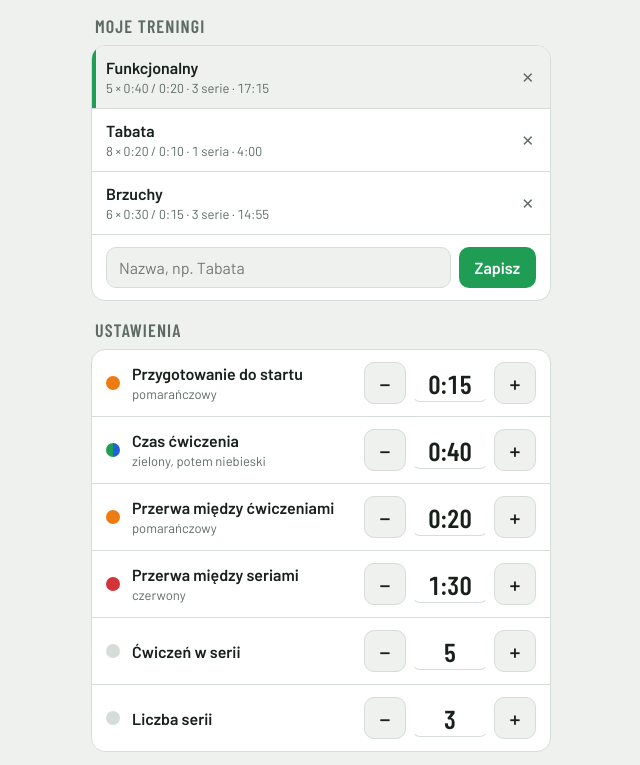
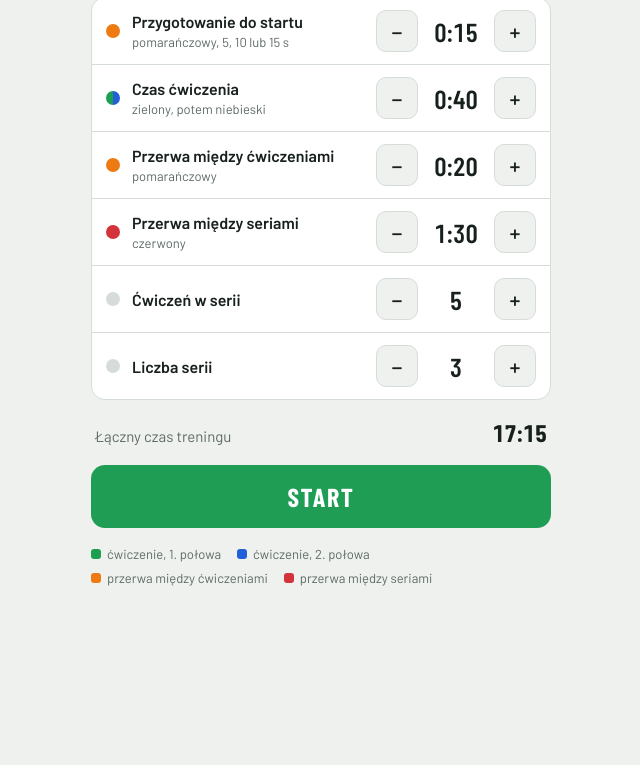
Before and after one commit to konradgorny-blip/Functional-timer, a plain HTML site: page index.html in a window 1280 px wide. Shown: the part 102-867 px from the top of the page, without its empty margins (319-959 px from the left). After the commit the page ends 800 px from the top, so only its background shows below. Drawn offline with nearby package versions, Linux system fonts and the light colour scheme.

Commit message:
Add files via upload

```diff
--- a/index.html
+++ b/index.html
@@ -6,15 +6,10 @@
 <meta name="apple-mobile-web-app-capable" content="yes">
 <meta name="mobile-web-app-capable" content="yes">
 <meta name="theme-color" content="#1e9e52">
-<meta name="apple-mobile-web-app-title" content="Timer">
-<meta name="apple-mobile-web-app-status-bar-style" content="black-translucent">
-<title>Timer treningowy</title>
-<link rel="manifest" href="manifest.json">
-<link rel="icon" type="image/png" href="icon-192.png">
-<link rel="apple-touch-icon" href="apple-touch-icon.png">
 <style>:root{color-scheme:light;padding-top:env(safe-area-inset-top,0px);padding-bottom:env(safe-area-inset-bottom,0px)}body{margin:0}img{max-width:100%}[hidden]{display:none!important}</style>
 </head>
 <body>
+<title>Timer treningowy</title>
 <meta name="claude:viewport-fit-sides" content="cover">
 <link rel="preconnect" href="https://fonts.googleapis.com">
 <link rel="stylesheet" href="https://fonts.googleapis.com/css2?family=Barlow+Condensed:wght@500;600;700&family=Barlow:wght@400;500;600&display=swap">
@@ -53,22 +48,7 @@ h1{font-family:var(--display);font-weight:700;font-size:34px;letter-spacing:.01e
 .step{display:flex;align-items:center;gap:6px}
 .step button{width:42px;height:42px;border-radius:10px;border:1px solid var(--line);background:var(--bg);font-size:22px;line-height:1;font-weight:500}
 .step button:active{transform:scale(.95)}
-.val{font-family:var(--display);font-weight:600;font-size:26px;width:76px;text-align:center;font-variant-numeric:tabular-nums;
-  color:var(--fg);background:transparent;border:1px solid transparent;border-bottom-color:var(--line);border-radius:8px;padding:2px 0}
-.val:focus{outline:none;border-color:var(--accent);background:var(--bg)}
-.sec{font-family:var(--display);font-weight:600;font-size:18px;letter-spacing:.06em;text-transform:uppercase;color:var(--muted);margin:0 0 -10px 4px}
-
-/* ---------- zapisane treningi ---------- */
-.pr{display:grid;grid-template-columns:1fr auto;align-items:center;border-top:1px solid var(--line)}
-.pr:first-child{border-top:0}
-.pr.on{background:var(--bg);box-shadow:inset 4px 0 var(--accent)}
-.pr-load{border:0;background:none;text-align:left;padding:12px 14px;min-width:0}
-.pr-load b{display:block;font-weight:600;font-size:16px}
-.pr-load small{color:var(--muted);font-size:13px;font-variant-numeric:tabular-nums}
-.pr-del{border:0;background:none;color:var(--muted);padding:12px 16px;font-size:15px;white-space:nowrap}
-.pr-save{display:flex;gap:8px;padding:12px 14px;border-top:1px solid var(--line)}
-.pr-save input{flex:1;min-width:0;font:inherit;font-size:16px;padding:10px 12px;border:1px solid var(--line);border-radius:10px;background:var(--bg);color:var(--fg)}
-.pr-save button{border:0;border-radius:10px;background:var(--accent);color:#fff;font-weight:600;padding:10px 16px}
+.val{font-family:var(--display);font-weight:600;font-size:26px;min-width:64px;text-align:center;font-variant-numeric:tabular-nums}
 .sum{display:flex;justify-content:space-between;align-items:baseline;padding:0 4px;color:var(--muted);font-size:15px}
 .sum strong{font-family:var(--display);font-size:24px;color:var(--fg);font-variant-numeric:tabular-nums}
 .big{border:0;border-radius:14px;background:var(--accent);color:#fff;font-family:var(--display);font-weight:700;font-size:26px;letter-spacing:.06em;text-transform:uppercase;padding:16px;width:100%}
@@ -82,10 +62,8 @@ h1{font-family:var(--display);font-weight:700;font-size:34px;letter-spacing:.01e
   background:var(--ex1);transition:background-color .35s ease}
 #run.p-ex1{background:var(--ex1)} #run.p-ex2{background:var(--ex2)}
 #run.p-rest,#run.p-prep{background:var(--rest)} #run.p-setrest{background:var(--setrest)} #run.p-done{background:var(--done)}
-.top{display:flex;flex-wrap:wrap;justify-content:space-between;gap:0 12px;font-family:var(--display);font-weight:700;font-size:clamp(28px,8vw,54px);line-height:1.05;letter-spacing:.03em;text-transform:uppercase}
+.top{display:flex;justify-content:space-between;gap:12px;font-family:var(--display);font-weight:600;font-size:20px;letter-spacing:.04em;text-transform:uppercase;opacity:.92}
 .top span{font-variant-numeric:tabular-nums}
-.remain{display:flex;justify-content:center;align-items:baseline;gap:10px;margin-top:10px;font-family:var(--display);font-weight:600;font-size:clamp(22px,6.5vw,36px);letter-spacing:.05em;text-transform:uppercase;opacity:.92}
-.remain b{font-weight:700;font-size:1.3em;font-variant-numeric:tabular-nums}
 .center{flex:1;display:flex;flex-direction:column;align-items:center;justify-content:center;gap:4px;text-align:center;min-height:0}
 #phase{font-family:var(--display);font-weight:700;font-size:clamp(26px,7vw,44px);letter-spacing:.08em;text-transform:uppercase}
 #time{font-family:var(--display);font-weight:700;font-size:clamp(110px,38vw,300px);line-height:.9;font-variant-numeric:tabular-nums;letter-spacing:-.01em}
@@ -103,17 +81,8 @@ h1{font-family:var(--display);font-weight:700;font-size:34px;letter-spacing:.01e
 <section id="setup">
   <div>
     <h1>Timer treningowy</h1>
-    <p class="sub">Wybierz zapisany trening albo ustaw własny. Stuknij w liczbę, żeby wpisać dowolną wartość.</p>
+    <p class="sub">Ustaw czasy i liczbę ćwiczeń, potem start.</p>
   </div>
-  <h2 class="sec">Moje treningi</h2>
-  <div class="card">
-    <div id="presets"></div>
-    <form class="pr-save" id="saveForm">
-      <input id="prName" placeholder="Nazwa, np. Tabata" maxlength="40" enterkeyhint="done" aria-label="Nazwa treningu">
-      <button id="prSave">Zapisz</button>
-    </form>
-  </div>
-  <h2 class="sec">Ustawienia</h2>
   <div class="card" id="rows"></div>
   <div class="sum"><span>Łączny czas treningu</span><strong id="total">0:00</strong></div>
   <button class="big" id="startBtn">Start</button>
@@ -127,7 +96,6 @@ h1{font-family:var(--display);font-weight:700;font-size:34px;letter-spacing:.01e
 
 <section id="run" hidden>
   <div class="top"><span id="exInfo">Ćwiczenie 1/5</span><span id="setInfo">Seria 1/3</span></div>
-  <div class="remain" id="remainRow"><span>Do końca</span><b id="remain">0:00</b></div>
   <div class="center">
     <div id="phase">Ćwiczenie</div>
     <div id="time">0:30</div>
@@ -145,7 +113,7 @@ h1{font-family:var(--display);font-weight:700;font-size:34px;letter-spacing:.01e
 <script>
 (function(){
   const FIELDS=[
-    {k:'prep',name:'Przygotowanie do startu',   hint:'pomarańczowy',              dot:'var(--rest)', min:5, max:60, step:5, time:true},
+    {k:'prep',name:'Przygotowanie do startu',   hint:'pomarańczowy, 5, 10 lub 15 s', dot:'var(--rest)', min:5, max:15, step:5, time:true},
     {k:'ex',  name:'Czas ćwiczenia',            hint:'zielony, potem niebieski', dot:'split', min:5, max:3600, step:5, time:true},
     {k:'rest',name:'Przerwa między ćwiczeniami',hint:'pomarańczowy',              dot:'var(--rest)', min:0, max:3600, step:5, time:true},
     {k:'setr',name:'Przerwa między seriami',    hint:'czerwony',                  dot:'var(--setrest)', min:0, max:3600, step:15, time:true},
@@ -160,80 +128,17 @@ h1{font-family:var(--display);font-weight:700;font-size:34px;letter-spacing:.01e
   const $=id=>document.getElementById(id);
   const fmt=s=>{s=Math.max(0,Math.round(s));const m=Math.floor(s/60),r=s%60;return m+':'+String(r).padStart(2,'0')};
 
-  // ----- zapisane treningi -----
-  const clean=c=>{const o={...DEF};if(c) for(const k in DEF) if(typeof c[k]==='number') o[k]=c[k];return o};
-  let presets=null,current='';
-  try{presets=JSON.parse(localStorage.getItem('timer-presets')||'null');current=localStorage.getItem('timer-current')||''}catch(e){}
-  if(!Array.isArray(presets)) presets=[
-    {name:'Funkcjonalny',cfg:{...cfg}},
-    {name:'Tabata',      cfg:{prep:10,ex:20,rest:10,setr:60,n:8,sets:1}},
-    {name:'Brzuchy',     cfg:{prep:10,ex:30,rest:15,setr:60,n:6,sets:3}}
-  ];
-  presets=presets.filter(p=>p&&typeof p.name==='string').map(p=>({name:p.name,cfg:clean(p.cfg)}));
-  const savePresets=()=>{try{localStorage.setItem('timer-presets',JSON.stringify(presets));localStorage.setItem('timer-current',current)}catch(e){}};
-  const same=(a,b)=>Object.keys(DEF).every(k=>a[k]===b[k]);
-  const serie=n=>n===1?'seria':(n%10>=2&&n%10<=4&&(n%100<12||n%100>14))?'serie':'serii';
-  const findPreset=name=>presets.findIndex(p=>p.name.toLowerCase()===name.trim().toLowerCase());
-  const prName=$('prName');
-  prName.value=current;
-
-  function renderPresets(){
-    const box=$('presets');box.textContent='';
-    presets.forEach((p,idx)=>{
-      const c=p.cfg,r=document.createElement('div');
-      r.className='pr'+(same(c,cfg)?' on':'');
-      const load=document.createElement('button');load.className='pr-load';
-      const b=document.createElement('b');b.textContent=p.name;
-      const sm=document.createElement('small');
-      sm.textContent=`${c.n} × ${fmt(c.ex)} / ${fmt(c.rest)} · ${c.sets} ${serie(c.sets)} · ${fmt(totalOf(c))}`;
-      load.append(b,sm);
-      load.addEventListener('click',()=>{cfg={...c};current=p.name;prName.value=p.name;save();savePresets();render()});
-      const del=document.createElement('button');del.className='pr-del';del.textContent='✕';del.setAttribute('aria-label','Usuń '+p.name);
-      let armed=0;
-      del.addEventListener('click',()=>{
-        if(Date.now()-armed<2500){presets.splice(idx,1);savePresets();render();return}
-        armed=Date.now();del.textContent='Usuń?';
-        setTimeout(()=>{del.textContent='✕'},2500);
-      });
-      r.append(load,del);box.appendChild(r);
-    });
-    $('prSave').textContent=prName.value.trim()&&findPreset(prName.value)>=0?'Zaktualizuj':'Zapisz';
-  }
-  prName.addEventListener('input',renderPresets);
-  $('saveForm').addEventListener('submit',e=>{
-    e.preventDefault();
-    const name=prName.value.trim();
-    if(!name){prName.focus();return}
-    const idx=findPreset(name);
-    if(idx>=0) presets[idx].cfg={...cfg}; else presets.push({name,cfg:{...cfg}});
-    current=name;prName.blur();savePresets();render();
-  });
-
   // ----- ekran ustawień -----
-  // ręczny wpis: „22” = 22 s, „130” = 1:30, „1:30” też działa
-  function parseVal(str,f){
-    str=str.trim();
-    if(!f.time) return parseInt(str.replace(/\D/g,''),10);
-    if(/[:.,]/.test(str)){const [m,s]=str.split(/[:.,]/);return (parseInt(m,10)||0)*60+(parseInt(s,10)||0)}
-    const d=str.replace(/\D/g,'');
-    if(!d) return NaN;
-    return d.length<=2?+d:(+d.slice(0,-2))*60+(+d.slice(-2));
-  }
   const rows=$('rows');
   FIELDS.forEach(f=>{
     const r=document.createElement('div');r.className='row';
     r.innerHTML=`<span class="dot ${f.dot==='split'?'split':''}" style="${f.dot!=='split'?'background:'+f.dot:''}"></span>
       <div class="lbl"><b>${f.name}</b>${f.hint?`<small>${f.hint}</small>`:''}</div>
-      <div class="step"><button id="m-${f.k}" aria-label="${f.name}: mniej">−</button><input class="val" id="v-${f.k}" inputmode="numeric" enterkeyhint="done" autocomplete="off" aria-label="${f.name}"><button id="p-${f.k}" aria-label="${f.name}: więcej">+</button></div>`;
+      <div class="step"><button id="m-${f.k}" aria-label="${f.name}: mniej">−</button><span class="val" id="v-${f.k}"></span><button id="p-${f.k}" aria-label="${f.name}: więcej">+</button></div>`;
     rows.appendChild(r);
-    const inp=r.querySelector('#v-'+f.k);
-    const set=v=>{cfg[f.k]=Math.min(f.max,Math.max(f.min,Math.round(v)));save();render()};
-    const change=d=>{if(document.activeElement===inp) inp.blur();set(cfg[f.k]+d*f.step)};
+    const change=d=>{cfg[f.k]=Math.min(f.max,Math.max(f.min,cfg[f.k]+d*f.step));save();render()};
     holdRepeat(r.querySelector('#m-'+f.k),()=>change(-1));
     holdRepeat(r.querySelector('#p-'+f.k),()=>change(1));
-    inp.addEventListener('focus',()=>inp.select());
-    inp.addEventListener('keydown',e=>{if(e.key==='Enter'){e.preventDefault();inp.blur()}});
-    inp.addEventListener('blur',()=>{const v=parseVal(inp.value,f);if(isNaN(v)) render(); else set(v)});
   });
   function holdRepeat(btn,fn){
     let t1,t2;const stop=()=>{clearTimeout(t1);clearInterval(t2)};
@@ -242,26 +147,22 @@ h1{font-family:var(--display);font-weight:700;font-size:34px;letter-spacing:.01e
     btn.addEventListener('keydown',e=>{if(e.key==='Enter'||e.key===' '){e.preventDefault();fn()}});
   }
   function render(){
-    FIELDS.forEach(f=>{const inp=$('v-'+f.k);if(document.activeElement!==inp) inp.value=f.time?fmt(cfg[f.k]):cfg[f.k]});
-    $('total').textContent=fmt(totalOf(cfg));
-    renderPresets();
+    FIELDS.forEach(f=>{$('v-'+f.k).textContent=f.time?fmt(cfg[f.k]):cfg[f.k]});
+    $('total').textContent=fmt(plan().reduce((a,p)=>a+p.dur,0));
   }
 
   // ----- plan treningu -----
-  function plan(c=cfg){
-    const L=[{type:'prep',dur:c.prep,s:1,e:1}];
-    for(let s=1;s<=c.sets;s++){
-      for(let e=1;e<=c.n;e++){
-        L.push({type:'ex',dur:c.ex,s,e});
-        if(e<c.n && c.rest>0) L.push({type:'rest',dur:c.rest,s,e});
+  function plan(){
+    const L=[{type:'prep',dur:cfg.prep,s:1,e:1}];
+    for(let s=1;s<=cfg.sets;s++){
+      for(let e=1;e<=cfg.n;e++){
+        L.push({type:'ex',dur:cfg.ex,s,e});
+        if(e<cfg.n && cfg.rest>0) L.push({type:'rest',dur:cfg.rest,s,e});
       }
-      if(s<c.sets && c.setr>0) L.push({type:'setrest',dur:c.setr,s,e:c.n});
+      if(s<cfg.sets && cfg.setr>0) L.push({type:'setrest',dur:cfg.setr,s,e:cfg.n});
     }
-    // ile zostaje po każdej fazie – do zegara „do końca”
-    let acc=0;for(let k=L.length-1;k>=0;k--){L[k].after=acc;acc+=L[k].dur}
     return L;
   }
-  function totalOf(c){return plan(c).reduce((a,p)=>a+p.dur,0)}
 
   // ----- dźwięk -----
   let ac=null;
@@ -285,7 +186,39 @@ h1{font-family:var(--display);font-weight:700;font-size:34px;letter-spacing:.01e
     try{tts.cancel();const u=new SpeechSynthesisUtterance(text);u.lang='pl-PL';if(plVoice)u.voice=plVoice;u.rate=1.15;u.pitch=1.35;u.volume=1;tts.speak(u)}catch(e){beep(660,800)}
   }
   function primeTts(){if(!tts)return;try{const u=new SpeechSynthesisUtterance(' ');u.volume=0;tts.speak(u)}catch(e){}}
-  const sHalf=()=>say('Połowa!');
+  // tony z wspólnym kompresorem (gwizdek przed połową, fanfara na koniec)
+  let master=null;
+  function out(){
+    if(!master){const c=ac.createDynamicsCompressor();c.threshold.value=-10;c.ratio.value=6;master=ac.createGain();master.gain.value=0.9;master.connect(c).connect(ac.destination)}
+    return master;
+  }
+  function tone(f,t,dur,o={}){
+    const osc=ac.createOscillator(),g=ac.createGain(),vol=o.vol??0.3;
+    osc.type=o.type||'square';osc.frequency.setValueAtTime(f,t);
+    if(o.vib){const l=ac.createOscillator(),lg=ac.createGain();l.frequency.value=5.5;lg.gain.value=f*0.006;l.connect(lg).connect(osc.frequency);l.start(t);l.stop(t+dur+.1)}
+    let node=osc;
+    if(o.lp){const fl=ac.createBiquadFilter();fl.type='lowpass';fl.frequency.value=o.lp;fl.Q.value=1;osc.connect(fl);node=fl}
+    const a=o.attack??0.008,r=o.release??0.04;
+    g.gain.setValueAtTime(0.0001,t);g.gain.exponentialRampToValueAtTime(vol,t+a);
+    g.gain.setValueAtTime(vol,t+Math.max(a,dur-r));g.gain.exponentialRampToValueAtTime(0.0001,t+dur);
+    node.connect(g).connect(out());osc.start(t);osc.stop(t+dur+0.05);
+  }
+  const chord=(fs,t,dur,o)=>fs.forEach(f=>tone(f,t,dur,{...o,vol:(o.vol??0.3)/Math.sqrt(fs.length)}));
+  const brass={type:'sawtooth',lp:2400,attack:0.03,release:0.25};
+  // połowa: szybki potrójny gwizdek 1,5 s przed połową, potem głos „Połowa!”
+  function sHalf(){
+    if(!ac) return;
+    const t=ac.currentTime+0.02;
+    [0,.18,.36].forEach(d=>tone(1500,t+d,.11,{vol:.35}));
+    setTimeout(()=>{if(running&&!paused)say('Połowa!')},1100);
+  }
+  // koniec treningu: fanfara „Ta-da”
+  function sFinish(){
+    if(!ac) return;
+    const t=ac.currentTime+0.02;
+    chord([392,494,587],t,.14,{...brass,vol:.45,release:.05});
+    chord([523,659,784,1047],t+.24,1.3,{...brass,vol:.5,vib:true});
+  }
 
   // ----- blokada wygaszania ekranu -----
   let lock=null;
@@ -320,11 +253,10 @@ h1{font-family:var(--display);font-weight:700;font-size:34px;letter-spacing:.01e
     if(p.type==='ex') cls=el>=p.dur/2?'p-ex2':'p-ex1';
     runEl.className=cls+(paused?' paused':'');
     $('time').textContent=fmt(sec);
-    $('remain').textContent=fmt(sec+p.after);
     $('prog').style.width=(Math.min(1,el/p.dur)*100)+'%';
     $('half').textContent=p.type==='ex'?(el>=p.dur/2?'druga połowa':'pierwsza połowa'):'';
     if(paused) return;
-    if(p.type==='ex'&&!halfDone&&el>=p.dur/2-1){halfDone=true;if(rem>1.5)sHalf()}
+    if(p.type==='ex'&&!halfDone&&el>=p.dur/2-1.5){halfDone=true;if(rem>2)sHalf()}
     if(sec!==lastSec){
       if(sec>=1&&sec<=3&&sec<lastSec) sCount();
       lastSec=sec;
@@ -333,20 +265,20 @@ h1{font-family:var(--display);font-weight:700;font-size:34px;letter-spacing:.01e
   }
   function finish(){
     running=false;clearInterval(tick);unwake();
-    runEl.className='p-done';$('remainRow').hidden=true;
+    runEl.className='p-done';
     $('phase').textContent='Koniec treningu';
     $('time').textContent=fmt(L.reduce((a,p)=>a+p.dur,0));
     $('half').textContent='łączny czas';
     $('prog').style.width='100%';
     $('next').textContent='';
     $('pauseBtn').textContent='Wróć';$('skipBtn').disabled=true;$('stopBtn').disabled=true;
-    beep(1320,250);setTimeout(()=>beep(1320,250),330);setTimeout(()=>beep(1760,600),660);
+    sFinish();
   }
   function start(){
     try{ac=ac||new (window.AudioContext||window.webkitAudioContext)();ac.resume()}catch(e){}
     primeTts();
     L=plan();running=true;paused=false;
-    $('setup').hidden=true;runEl.hidden=false;$('remainRow').hidden=false;
+    $('setup').hidden=true;runEl.hidden=false;
     $('pauseBtn').textContent='Pauza';$('skipBtn').disabled=false;$('stopBtn').disabled=false;
     wake();startPhase(0);
     clearInterval(tick);tick=setInterval(update,50);
@@ -370,8 +302,6 @@ h1{font-family:var(--display);font-weight:700;font-size:34px;letter-spacing:.01e
 
   render();
 })();
-// aplikacja offline (PWA)
-if('serviceWorker' in navigator) window.addEventListener('load',()=>{navigator.serviceWorker.register('sw.js').catch(()=>{})});
 </script>
 
 </body>
```
